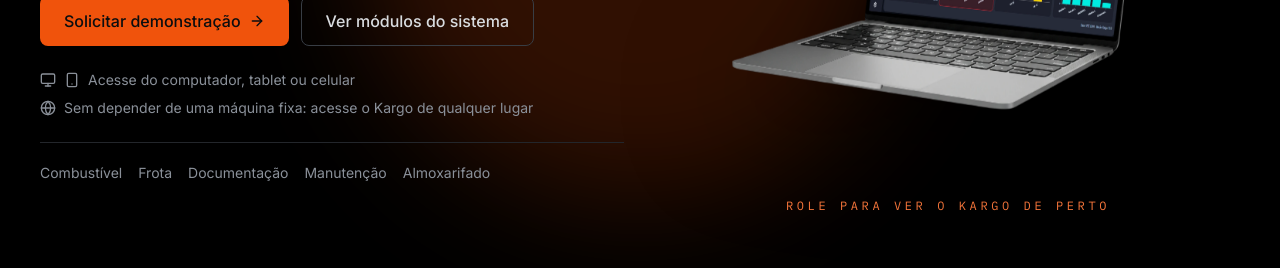
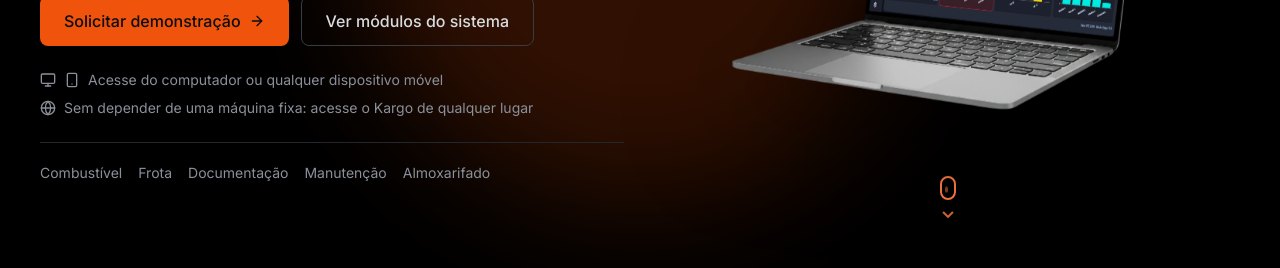
Before and after one commit to RockNicolas/kargo-siteweb, a React (Vite) app: page / in a window 1280 px wide. Shown: the part 476-744 px from the top of the page. Built offline with nearby package versions, Linux system fonts and the light colour scheme; no server answers.

Commit message:
Mudanças no inicio e correção de components torto e mensagme de email pronta.

```diff
--- a/src/components/EmailModal.tsx
+++ b/src/components/EmailModal.tsx
@@ -13,10 +13,12 @@
   onClose: () => void
 }
 
+const DEFAULT_MESSAGE = 'Olá! Gostaria de saber mais sobre o Kargo.'
+
 export function EmailModal({ open, onClose }: EmailModalProps) {
   const titleId = useId()
   const closeRef = useRef<HTMLButtonElement>(null)
-  const [form, setForm] = useState({ nome: '', email: '', mensagem: '' })
+  const [form, setForm] = useState({ nome: '', email: '', mensagem: DEFAULT_MESSAGE })
   const [status, setStatus] = useState<SubmitStatus>('idle')
 
   useEffect(() => {
@@ -40,7 +42,7 @@
   useEffect(() => {
     if (!open) {
       setStatus('idle')
-      setForm({ nome: '', email: '', mensagem: '' })
+      setForm({ nome: '', email: '', mensagem: DEFAULT_MESSAGE })
     }
   }, [open])
 
@@ -66,7 +68,7 @@
 
       if (data.success) {
         setStatus('success')
-        setForm({ nome: '', email: '', mensagem: '' })
+        setForm({ nome: '', email: '', mensagem: DEFAULT_MESSAGE })
       } else {
         setStatus('error')
       }
--- a/src/components/Intro.tsx
+++ b/src/components/Intro.tsx
@@ -41,9 +41,7 @@
   return isDark
 }
 
-// Abaixo de `sm` o grid vira 1 coluna e a foto já nasce centralizada — o ajuste
-// de posição (que só existe pra compensar o crescimento ficando ancorado à
-// direita) não se aplica nesse layout.
+
 function useIsDesktop() {
   const [isDesktop, setIsDesktop] = useState(false)
 
@@ -58,10 +56,6 @@
   return isDesktop
 }
 
-// Posição/largura "de repouso" de um elemento (sem nenhum transform aplicado
-// a ele) — serve pra calcular deslocamentos (compensar o crescimento, mirar
-// o centro da seção) sem entrar em loop, já que o elemento medido aqui nunca
-// recebe o transform diretamente.
 function useElementRect(ref: React.RefObject<HTMLElement | null>) {
   const [rect, setRect] = useState({ left: 0, width: 0 })
 
@@ -118,10 +112,6 @@
   return progress
 }
 
-// Um ângulo (angulado ou frontal) — só a foto do tema ativo, pra nunca
-// misturar painel claro com escuro no dissolve do scroll. A troca de tema
-// (clique) faz crossfade entre as duas imgs; a opacidade do ângulo vem do
-// scroll sem CSS transition.
 function NotebookPhotoPair({
   darkSrc,
   lightSrc,
@@ -218,7 +208,7 @@
       >
         <Monitor className="h-4 w-4" />
         <Smartphone className="h-4 w-4" />
-        Acesse do computador, tablet ou celular
+        Acesse do computador ou qualquer dispositivo móvel
       </div>
 
       <div
@@ -250,22 +240,15 @@
   )
 }
 
-// Movimento contínuo tipo câmera: crescer → dissolve longo (ângulo→frente)
-// misturado no zoom → centralizar. Sem pausa entre fases.
 const GROW_SCALE = 1.18
 const GROW_END = 0.32
-
-// Dissolve longo e suave — overlap com grow e zoom pra não parecer corte.
 const SWAP_START = 0.18
 const SWAP_END = 0.58
 const DISSOLVE_BLUR_PX = 7
-
 const ZOOM_SCALE = 1.4
 const ZOOM_START = 0.38
 const ZOOM_END = 0.74
-
 const MAX_SHIFT_PX = 160
-
 const CENTER_SCALE = 1.65
 const CENTER_START = 0.78
 const CENTER_END = 1
@@ -277,11 +260,6 @@
 
   const captionOpacity = 1 - smoothstep(0, 0.2, p)
   const centerT = smootherstep(CENTER_START, CENTER_END, p)
-  // No mobile o texto nunca esmaece (ver `textOpacity` abaixo) e a foto já
-  // nasce ocupando quase toda a altura sobrando na coluna única — crescer
-  // ela ainda mais estoura a viewport da sticky section e corta a base do
-  // notebook. Por isso o zoom cinematográfico fica só pro desktop; no
-  // mobile a foto mantém o tamanho e só o dissolve entre os ângulos roda.
   const scale = isDesktop
     ? 1 +
       (GROW_SCALE - 1) * smootherstep(0, GROW_END, p) +
@@ -289,8 +267,6 @@
       (CENTER_SCALE - ZOOM_SCALE) * centerT
     : 1
 
-  // Dissolve cinematográfico: curva S longa + blur no meio + leve parallax
-  // de escala entre as duas fotos (como rack focus / morph de câmera).
   const swap = smootherstep(SWAP_START, SWAP_END, p)
   const dissolvePeak = Math.sin(Math.PI * swap)
   const dissolveBlur = DISSOLVE_BLUR_PX * dissolvePeak
@@ -311,12 +287,16 @@
 
   return (
     <div className="relative flex justify-center sm:justify-end">
-      <p
-        className="absolute -bottom-8 left-1/2 -translate-x-1/2 whitespace-nowrap font-mono text-[11px] uppercase tracking-[0.3em] text-signal-600 dark:text-signal-400 sm:text-xs"
+      <div
+        aria-hidden="true"
+        className="absolute -bottom-8 left-1/2 flex -translate-x-1/2 flex-col items-center gap-1.5"
         style={{ opacity: captionOpacity }}
       >
-        Role para ver o Kargo de perto
-      </p>
+        <span className="relative h-6 w-4 rounded-full border-2 border-signal-600 dark:border-signal-400">
+          <span className="animate-mouse-scroll absolute left-1/2 top-1 h-1.5 w-[3px] -translate-x-1/2 rounded-full bg-signal-600 dark:bg-signal-400" />
+        </span>
+        <span className="animate-chevron-bounce h-2 w-2 border-b-2 border-r-2 border-signal-600 dark:border-signal-400" />
+      </div>
 
       <div
         ref={boxRef}
@@ -339,8 +319,6 @@
             blur={dissolveBlur}
             scale={angledLayerScale}
           />
-          {/* Front assets: naming no arquivo está invertido em relação ao
-              painel (front-light = UI escura, front-dark = UI clara). */}
           <NotebookPhotoPair
             darkSrc="/notebook-front-light.webp"
             lightSrc="/notebook-front-dark.webp"
@@ -361,10 +339,6 @@
   const row = useElementRect(rowRef)
   const isDesktop = useIsDesktop()
   const reducedMotion = usePrefersReducedMotion()
-
-  // Some junto com o esmaecimento pro centro do NotebookRig (mesma janela
-  // CENTER_START–CENTER_END) — só no desktop, onde a foto de fato passa por
-  // cima desse espaço; no mobile (1 coluna) ela nunca invade o texto.
   const textOpacity = isDesktop ? 1 - 0.82 * smootherstep(CENTER_START, CENTER_END, progress) : 1
 
   if (reducedMotion) {
--- a/src/components/PainPoints.tsx
+++ b/src/components/PainPoints.tsx
@@ -17,8 +17,8 @@
 
         <div className="mt-10 grid grid-cols-1 gap-4 sm:grid-cols-2">
           {painPoints.map((p, i) => (
-            <Reveal key={p} delay={i * 70}>
-              <div className="flex items-start gap-3 rounded-xl bg-white p-5 shadow-sm ring-1 ring-asphalt-200/70 dark:bg-asphalt-900 dark:ring-asphalt-800/70">
+            <Reveal key={p} delay={i * 70} className="h-full">
+              <div className="flex h-full items-start gap-3 rounded-xl bg-white p-5 shadow-sm ring-1 ring-asphalt-200/70 dark:bg-asphalt-900 dark:ring-asphalt-800/70">
                 <AlertCircle className="mt-0.5 h-5 w-5 shrink-0 text-signal-500" />
                 <p className="text-asphalt-700 dark:text-white">{p}</p>
               </div>
--- a/src/components/ui/Reveal.tsx
+++ b/src/components/ui/Reveal.tsx
@@ -4,12 +4,9 @@
 interface RevealProps {
   children: ReactNode
   className?: string
-  /** Atraso em ms, pra escalonar vários itens em sequência (ex.: cards de uma grade). */
   delay?: number
 }
 
-// Anima o filho de opacidade 0 + leve deslocamento pra posição normal assim que
-// ele entra na viewport, uma única vez. Respeita prefers-reduced-motion (index.css).
 export function Reveal({ children, className = '', delay = 0 }: RevealProps) {
   const ref = useRef<HTMLDivElement>(null)
   const [visible, setVisible] = useState(false)
--- a/src/index.css
+++ b/src/index.css
@@ -96,6 +96,38 @@
   animation: fade-up 0.7s cubic-bezier(0.16, 1, 0.3, 1) both;
 }
 
+@keyframes mouse-scroll {
+  0%,
+  100% {
+    transform: translate(-50%, 0);
+    opacity: 1;
+  }
+  50% {
+    transform: translate(-50%, 6px);
+    opacity: 0.35;
+  }
+}
+
+.animate-mouse-scroll {
+  animation: mouse-scroll 1.6s ease-in-out infinite;
+}
+
+@keyframes chevron-bounce {
+  0%,
+  100% {
+    transform: rotate(45deg) translate(0, 0);
+    opacity: 0.4;
+  }
+  50% {
+    transform: rotate(45deg) translate(2.5px, 2.5px);
+    opacity: 1;
+  }
+}
+
+.animate-chevron-bounce {
+  animation: chevron-bounce 1.6s ease-in-out infinite;
+}
+
 @media (prefers-reduced-motion: reduce) {
   .animate-fade-up {
     animation: none;
```
